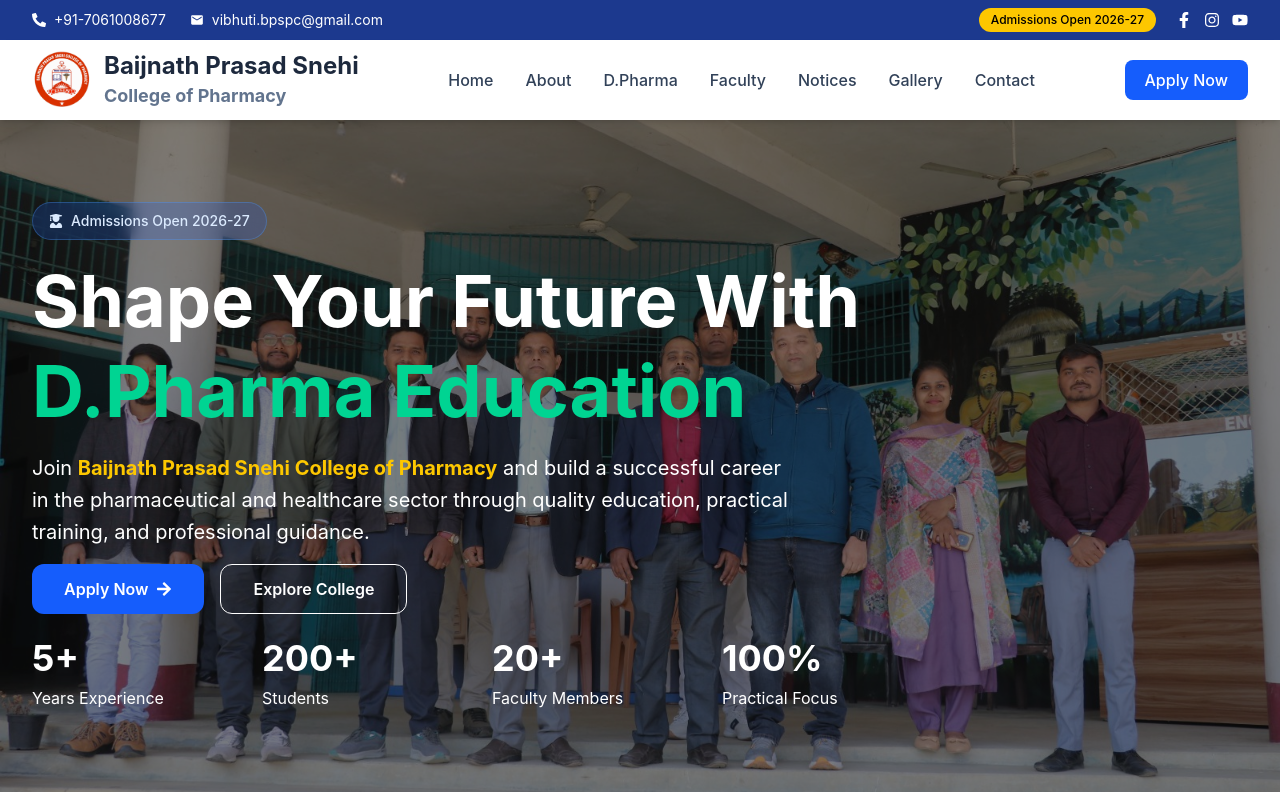
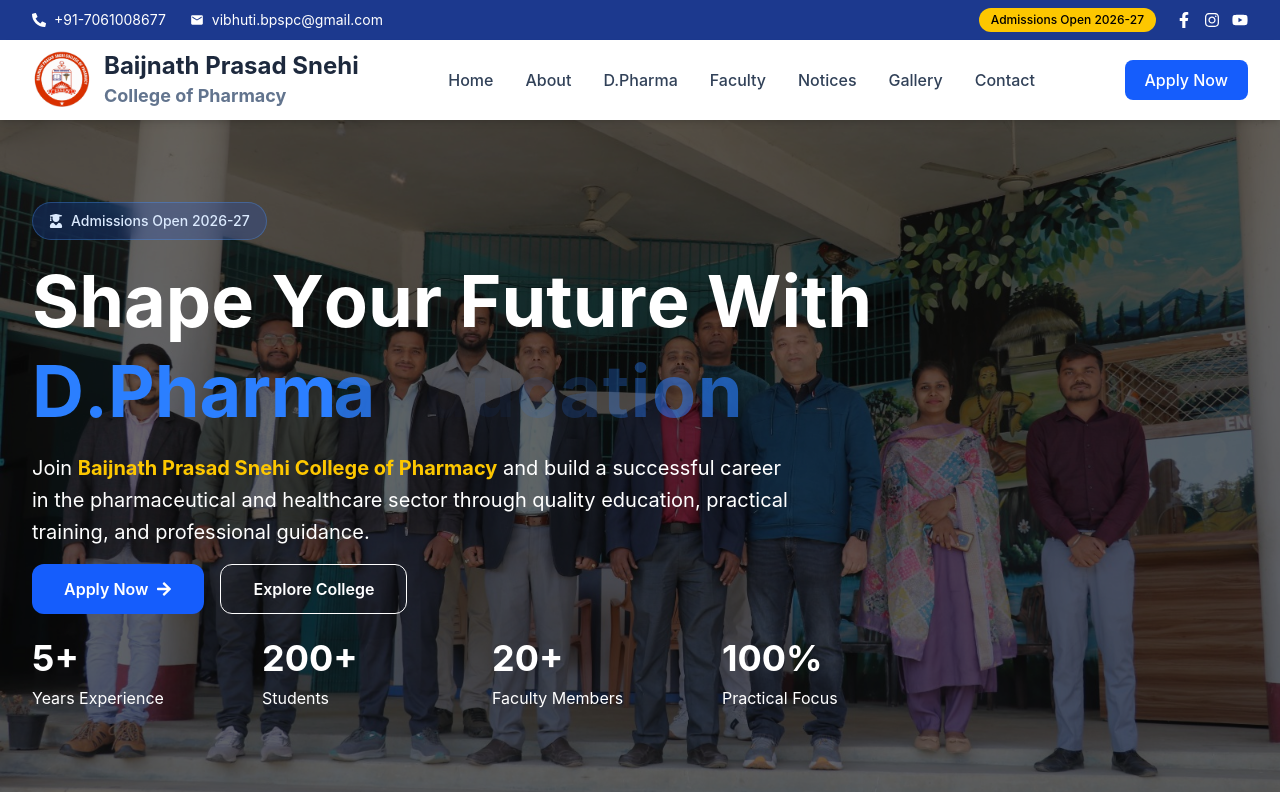
Before and after one commit to ravikrpatel01/bpscpharmacy-website, a React (Vite) app in the folder frontend/: page / in a window 1280 px wide. Shown: the top 800 px of the page. Built offline with nearby package versions, Linux system fonts and the light colour scheme.

Commit message:
Added animation in homepage hero section

```diff
--- a/frontend/src/components/HeroSection.jsx
+++ b/frontend/src/components/HeroSection.jsx
@@ -1,5 +1,23 @@
 import { FaArrowRight, FaUserGraduate } from "react-icons/fa";
 import { Link } from "react-router-dom";
+
+const AnimatedText = ({ text, className = "", delay = 0 }) => {
+  return (
+    <span className={className}>
+      {text.split("").map((char, index) => (
+        <span
+          key={index}
+          className="inline-block animate-letter"
+          style={{
+            animationDelay: `${delay + index * 0.05}s`,
+          }}
+        >
+          {char === " " ? "\u00A0" : char}
+        </span>
+      ))}
+    </span>
+  );
+};
 
 const HeroSection = () => {
   return (
@@ -13,7 +31,7 @@ const HeroSection = () => {
       />
 
       {/* Overlay */}
-      <div className="absolute inset-0 bg-black/50" />
+      <div className="absolute inset-0 bg-black/60" />
 
       {/* Content */}
       <div className="relative z-10 max-w-7xl mx-auto px-2 lg:px-8 w-full">
@@ -26,8 +44,11 @@ const HeroSection = () => {
 
           {/* Heading */}
           <h1 className="text-5xl md:text-6xl lg:text-7xl font-bold text-white mt-4 leading-tight">
-            Shape Your Future With
-            <span className="block text-emerald-400">D.Pharma Education</span>
+            <AnimatedText text="Shape Your Future With" />
+
+            <span className="block text-blue-500">
+              <AnimatedText text="D.Pharma Education" delay={1.5} />
+            </span>
           </h1>
 
           {/* Description */}
--- a/frontend/src/index.css
+++ b/frontend/src/index.css
@@ -1 +1,24 @@
 @import "tailwindcss";
+
+@keyframes letterReveal {
+  0% {
+    opacity: 0;
+    transform: translateX(-15px);
+  }
+
+  2%,
+  85% {
+    opacity: 1;
+    transform: translateX(0);
+  }
+
+  100% {
+    opacity: 0;
+    transform: translateX(-15px);
+  }
+}
+
+.animate-letter {
+  opacity: 0;
+  animation: letterReveal 5s ease-in-out infinite;
+}
```
